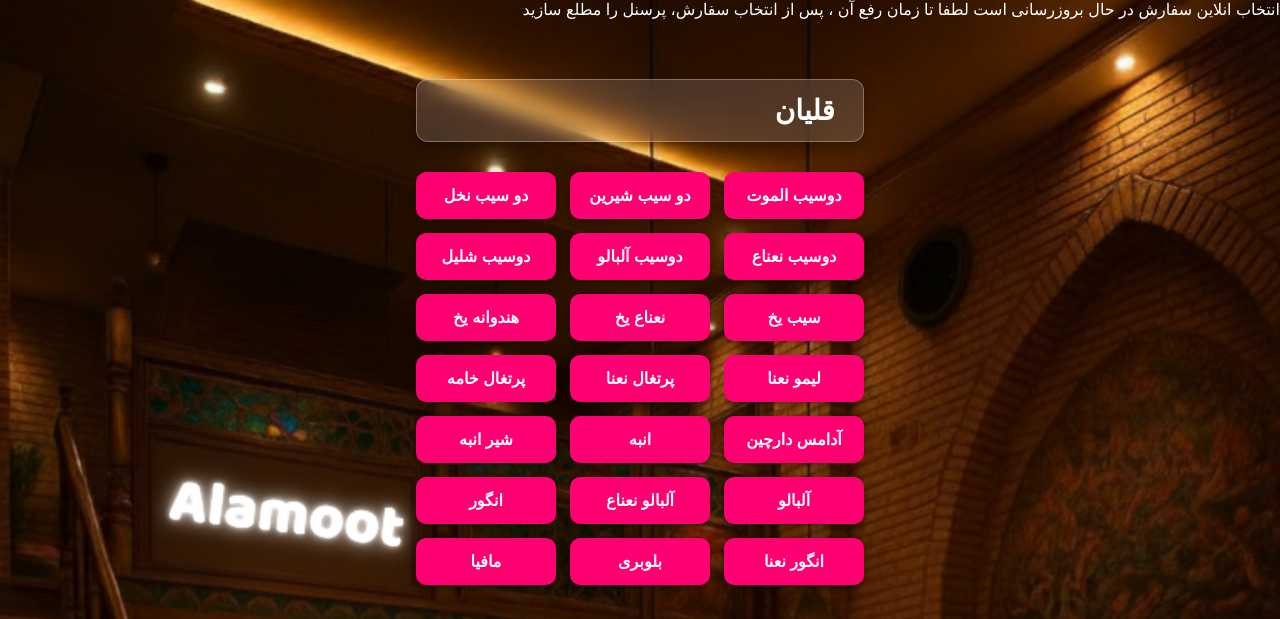
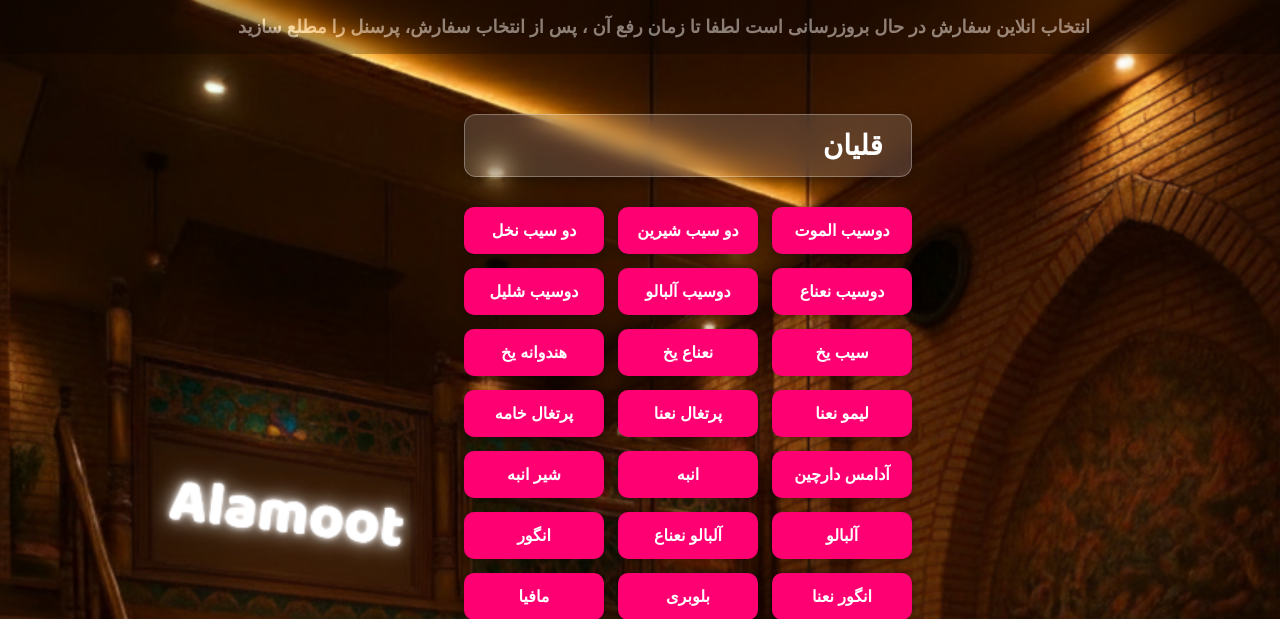
Before and after one commit to alamoutplus/AlamoutPlus, a PHP site: page /fa/index.html in a window 1280 px wide; the page is wider, and only the part inside the window is pictured. Shown: the top 619 px of that part. Run offline with PHP 8.4, Linux system fonts and the light colour scheme; some web fonts are replaced.

Commit message:
Update style_fa.css

```diff
--- a/fa/style_fa.css
+++ b/fa/style_fa.css
@@ -68,3 +68,26 @@
   background-color: #e60066;
   transform: translateY(-2px);
 }
+
+.notice-banner {
+  width: 100%;
+  text-align: center;
+  padding: 16px 24px;
+  font-size: 18px;
+  font-weight: bold;
+  font-family: 'Titr', sans-serif;
+  color: white;
+  background: rgba(0, 0, 0, 0.5);
+  animation: blink 2s infinite;
+  backdrop-filter: blur(4px);
+  -webkit-backdrop-filter: blur(4px);
+  position: sticky;
+  top: 0;
+  z-index: 1000;
+}
+
+/* افکت تیتر موقتی که گذاشتم */
+@keyframes blink {
+  0%, 100% { opacity: 1; }
+  50% { opacity: 0.4; }
+}
```
